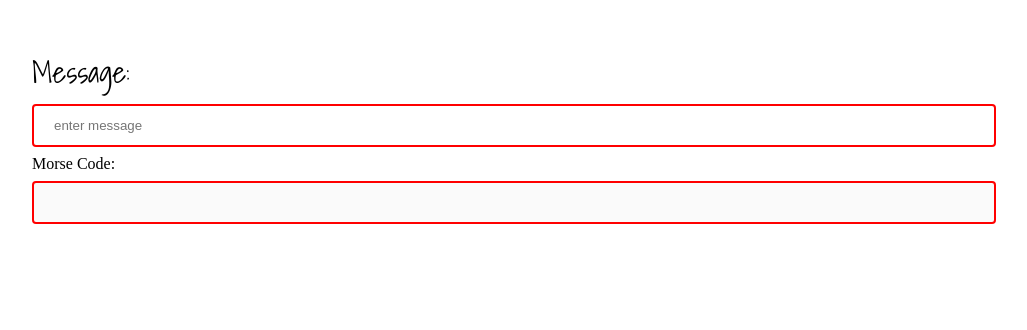
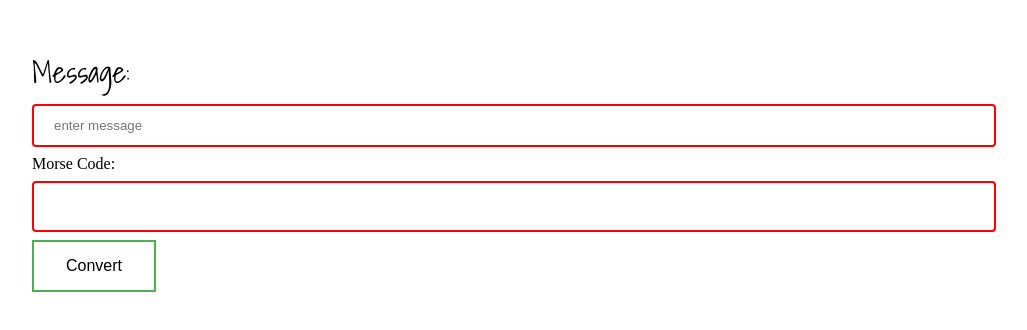
Before and after one commit to Bogdaan90/morsecode, a plain HTML site: page index.html in a window 1280 px wide. Shown: the part 102-432 px from the top of the page, without its empty margins (126-1153 px from the left). Drawn offline with Linux system fonts and the light colour scheme.

Commit message:
added a button

```diff
--- a/index.html
+++ b/index.html
@@ -3,8 +3,8 @@
     <head>
         <meta charset="UTF-8" />
         <meta name="viewport" content="width=device-width, initial-scale=1.0" />
+        <script src="scripts.js" defer></script>
         <link rel="stylesheet" href="style.css" />
-        <script src="scripts.js" defer></script>
         <title>Morse Code Convertor</title>
     </head>
     <body>
@@ -18,7 +18,11 @@
                 id="input"
             />
             <label for="morse" class="morse">Morse Code:</label><br />
-            <input type="text" name="morse" class="minput" disabled />
+            <input type="text" name="morse" class="minput" id="minput" />
+            <button id="btn" type="button" onclick="window.location.reload()">
+                Convert
+            </button>
+            <p id="demo"></p>
         </form>
     </body>
 </html>
--- a/scripts.js
+++ b/scripts.js
@@ -1,5 +1,5 @@
 const message = document.getElementById("input").value.toUpperCase();
-const result = document.getElementById("minput");
+let result = document.getElementById("minput");
 
 let morse = {
     ".-": "A",
@@ -56,4 +56,10 @@ for (let j = 0; j < array.length; j++) {
         }
     }
 }
-console.log(msg);
+
+result.value = msg;
+
+document.getElementById("btn").addEventListener("click", function () {
+    let text = document.getElementById("minput");
+    text.value += msg;
+});
--- a/style.css
+++ b/style.css
@@ -27,4 +27,24 @@
     margin: 8px 0;
     border: 2px solid red;
     border-radius: 4px;
+    font-size: 20px;
 }
+
+#btn {
+    background-color: white; /* Green */
+    border: none;
+    color: black;
+    border: 2px solid #4caf50;
+    padding: 15px 32px;
+    text-align: center;
+    text-decoration: none;
+    display: inline-block;
+    font-size: 16px;
+    transition: 0.4s;
+    cursor: pointer;
+}
+
+#btn:hover {
+    background-color: #4caf50;
+    color: white;
+}
```
